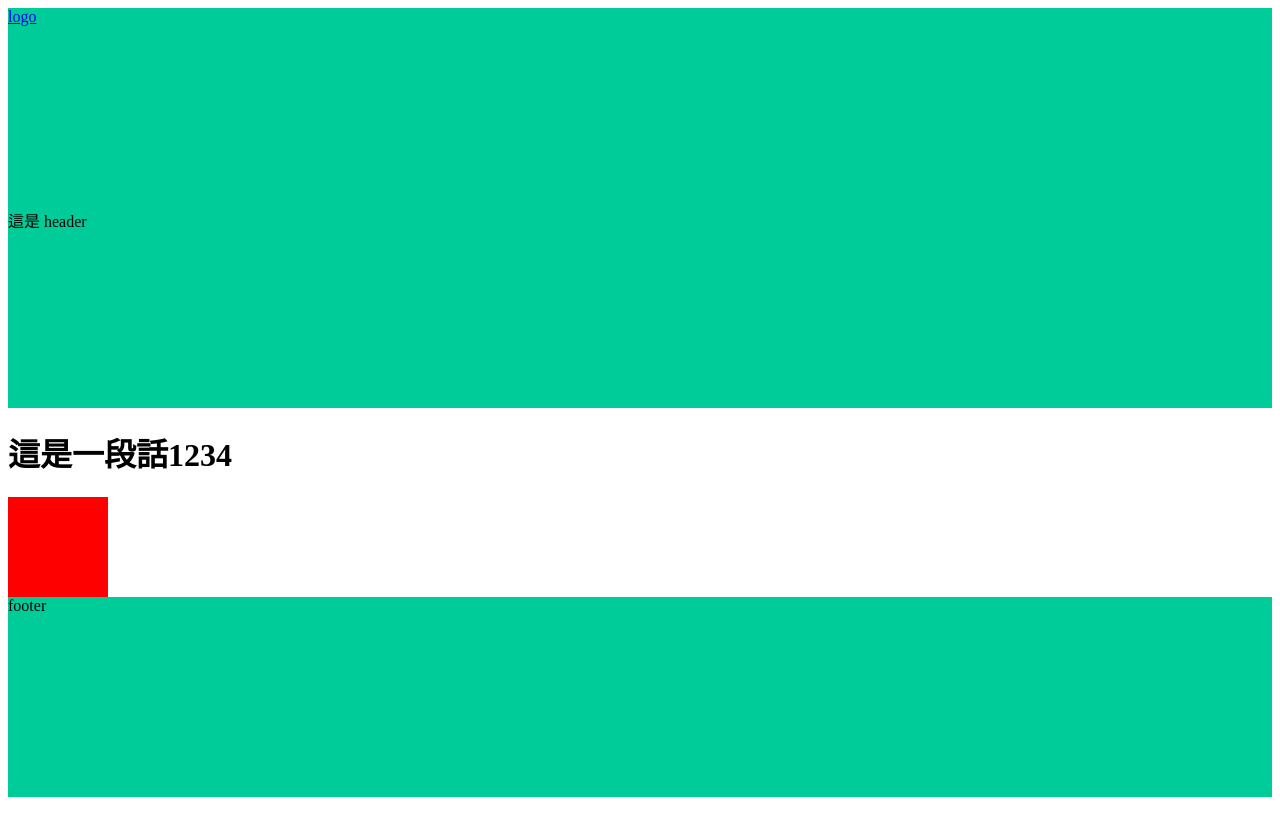
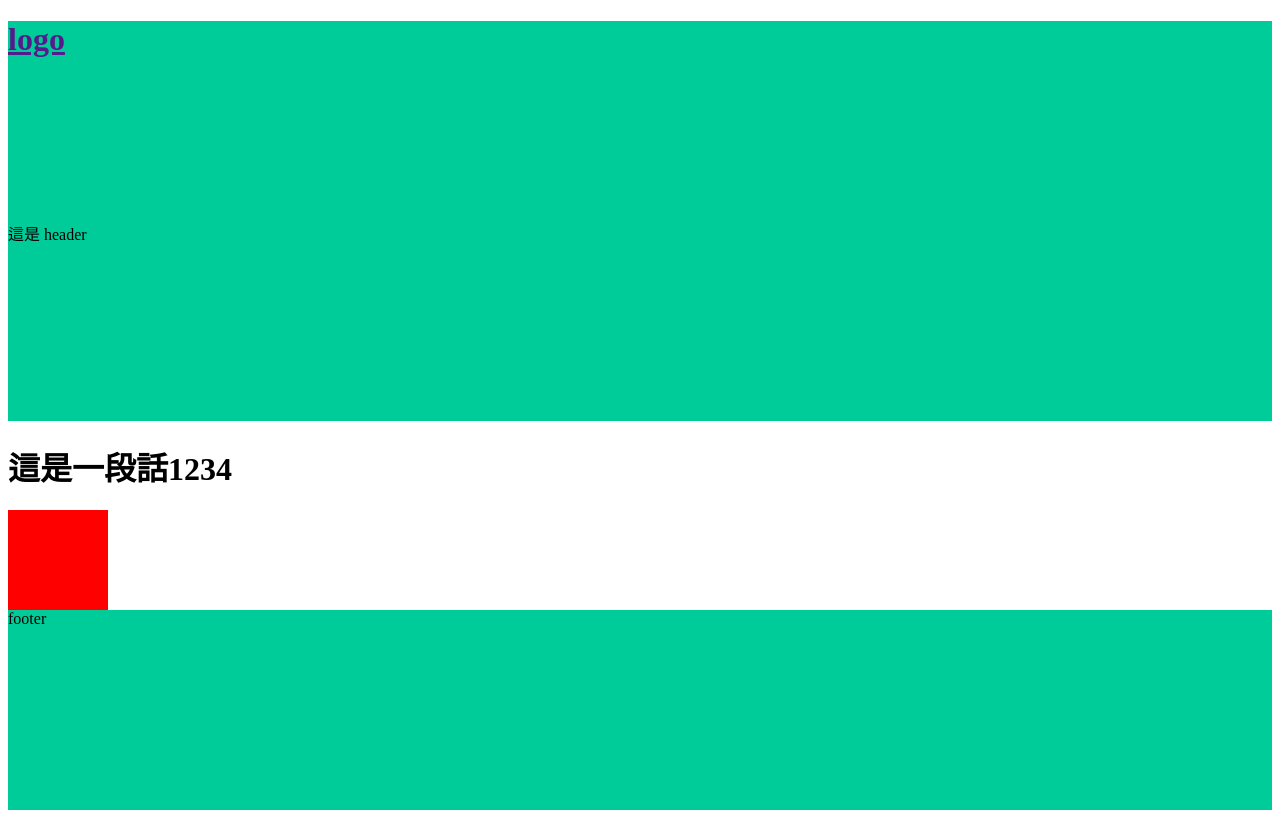
Before and after one commit to yichihchen/test1234, a plain HTML site: page index.html in a window 1280 px wide. Drawn offline with Linux system fonts and the light colour scheme.

Commit message:
Update 2022-03-31T12:37:17.094Z

```diff
--- a/index.html
+++ b/index.html
@@ -12,7 +12,7 @@
 </head>
 <header class="header">
   <div class="header-logo">
-    <a href="https://github.com/hexschool/webLayoutTraining1st/blob/master/week3/logo.png?raw=true" title="首頁">logo</a>
+    <H1><a href="" title="首頁">logo</a></H1>
   </div>
 </header>
 
```
